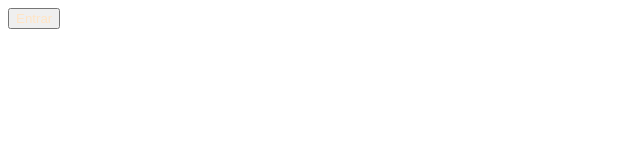
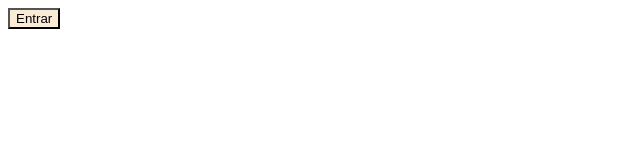
Before and after one commit to JooHelder/Aula1, a plain HTML site: page index.html in a window 1280 px wide. Shown: the whole page, without its empty margins (0-640 px from the left). Drawn offline with Linux system fonts and the light colour scheme.

Commit message:
fundo botao

```diff
--- a/index.html
+++ b/index.html
@@ -4,8 +4,13 @@
     <meta charset="UTF-8">
     <meta name="viewport" content="width=device-width, initial-scale=1.0">
     <title>Aula - 01</title>
+    <style>
+        .botao1{
+            background-color: antiquewhite;
+        }
+    </style>
 </head>
 <body>
-    <button style="color: bisque;">Entrar</button>
+    <button class="botao1">Entrar</button>
 </body>
 </html>
```
